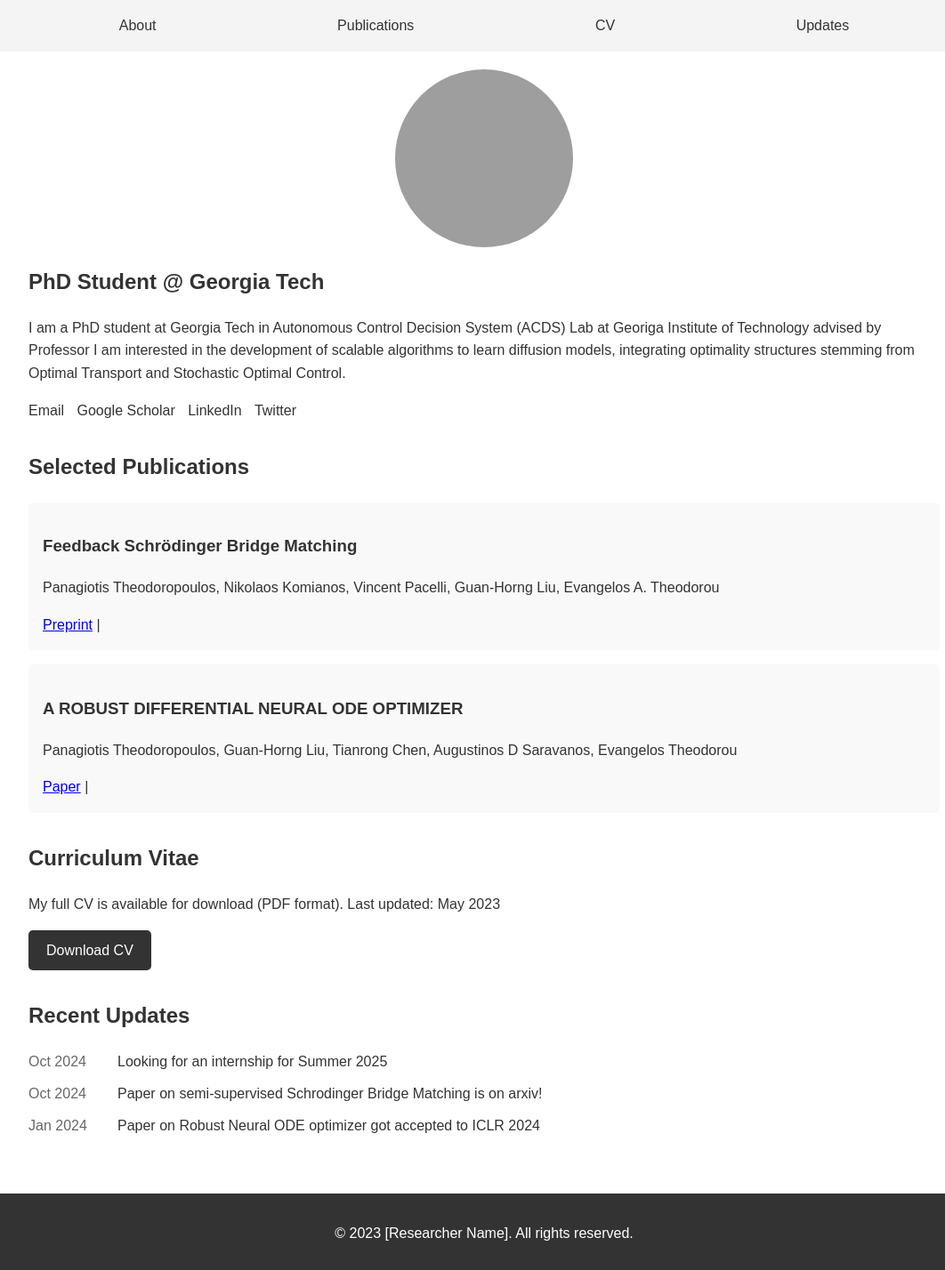
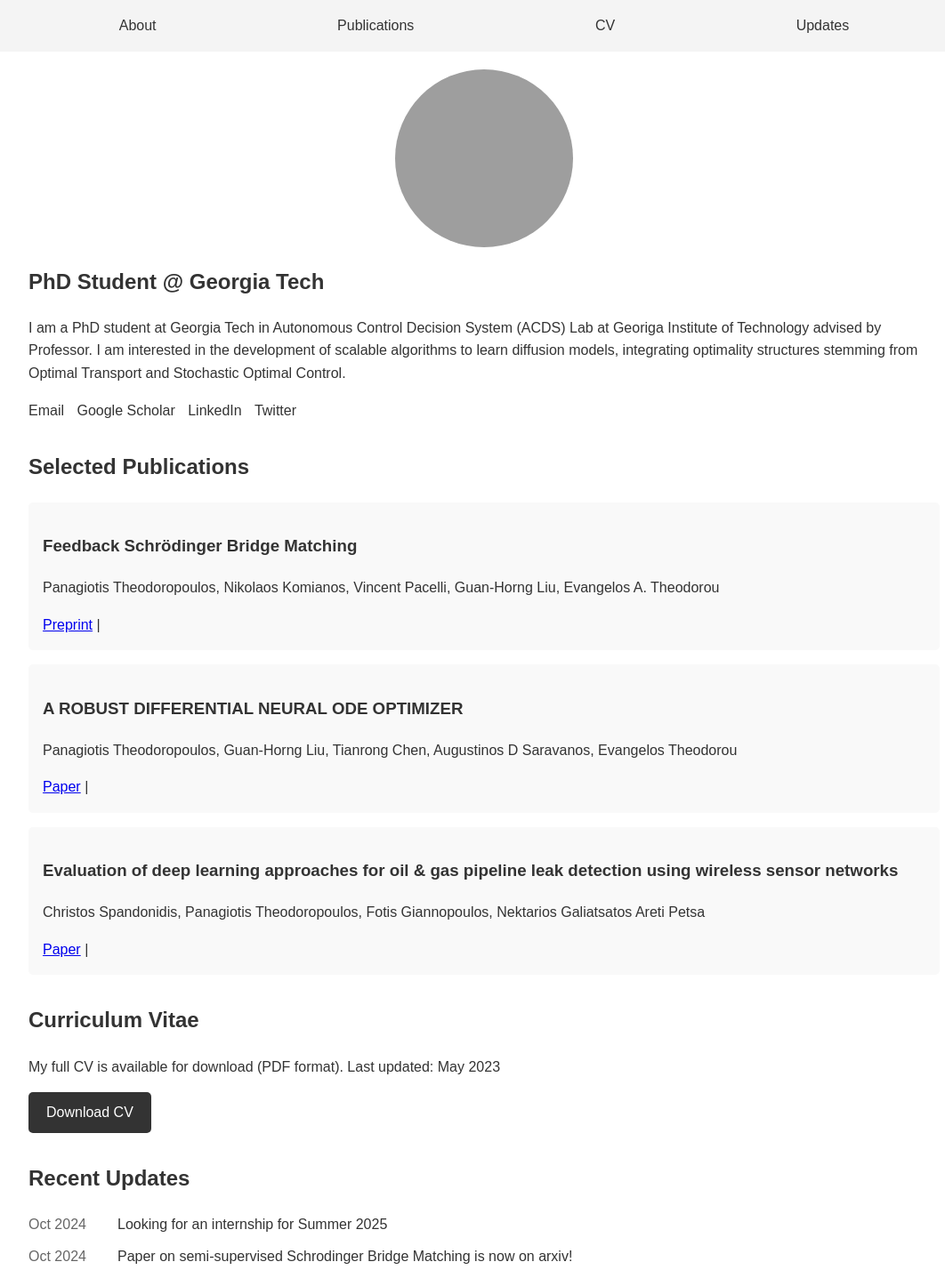
Before and after one commit to panostheo98/panostheo98.github.io, a plain HTML site: page index.html in a window 1280 px wide. Shown: the top 1428 px of the page at 89% size, without its empty margins (96-1158 px from the left). Drawn offline with Linux system fonts and the light colour scheme; grey boxes are pictures that could not be loaded.

Commit message:
Update index.html

```diff
--- a/index.html
+++ b/index.html
@@ -94,7 +94,7 @@
     <section id="about" class="section">
         <img src="https://media.licdn.com/dms/image/v2/D4D03AQGDheP7HxJ0MQ/profile-displayphoto-shrink_800_800/profile-displayphoto-shrink_800_800/0/1715106458562?e=1733961600&v=beta&t=BXk0hZAumGLsSc_ofEgyg4Zwn2ann9QhbzO1EuCVLJQ" alt="Profile Picture" class="profile-image" id="profile-image">
         <h1>PhD Student @ Georgia Tech </h1>
-        <p>I am a PhD student at Georgia Tech in Autonomous Control Decision System (ACDS) Lab at Georiga Institute of Technology advised by Professor
+        <p>I am a PhD student at Georgia Tech in Autonomous Control Decision System (ACDS) Lab at Georiga Institute of Technology advised by Professor.
             I am interested in the development of scalable algorithms to learn diffusion models, integrating optimality structures stemming from Optimal Transport and Stochastic Optimal Control.
         <div class="social-links">
             <a href="mailto:ptheodor3@gatech.edu">Email</a>
@@ -111,7 +111,7 @@
             <p> Panagiotis Theodoropoulos, Nikolaos Komianos, Vincent Pacelli, Guan-Horng Liu, <span class="badge"> Evangelos A. Theodorou</span> </p>
             <p></p>
             <div>
-                <a href="#">Preprint</a> |
+                <a href="https://arxiv.org/abs/2410.14055">Preprint</a> |
             </div>
         </div>
         <div class="publication">
@@ -119,7 +119,15 @@
             <p>Panagiotis Theodoropoulos, Guan-Horng Liu, Tianrong Chen, Augustinos D Saravanos, <span class="badge"></span> Evangelos Theodorou</p>
             <p></p>
             <div>
-                <a href="#">Paper</a> |
+                <a href="https://openreview.net/forum?id=zbOSJ3CATY">Paper</a> |
+            </div>
+        </div>
+        <div class="publication">
+            <h3>Evaluation of deep learning approaches for oil & gas pipeline leak detection using wireless sensor networks</h3>
+            <p>Christos Spandonidis, Panagiotis Theodoropoulos, Fotis Giannopoulos, Nektarios Galiatsatos <span class="badge"></span> Areti Petsa</p>
+            <p></p>
+            <div>
+                <a href="https://www.sciencedirect.com/science/article/abs/pii/S0952197622001294">Paper</a> |
             </div>
         </div>
     </section>
@@ -138,7 +146,7 @@
         </div>
         <div class="updates">
             <div class="update-date">Oct 2024</div>
-            <div>Paper on semi-supervised Schrodinger Bridge Matching is on arxiv! </div>
+            <div>Paper on semi-supervised Schrodinger Bridge Matching is now on arxiv! </div>
         </div>
         <div class="updates">
             <div class="update-date">Jan 2024</div>
```
